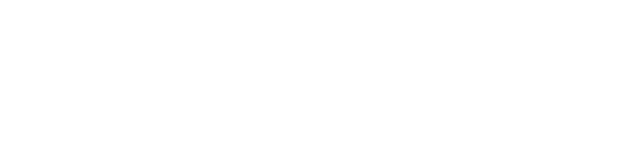
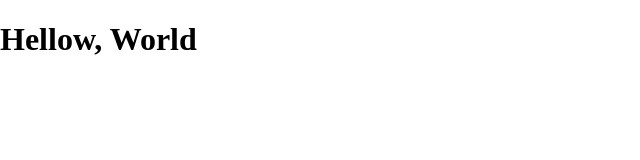
Before and after one commit to Kudzo90/template-text, a plain HTML site: page index.html in a window 1280 px wide. Shown: the whole page, without its empty margins (0-640 px from the left). Drawn offline with Linux system fonts and the light colour scheme.

Commit message:
hellow world

```diff
--- a/index.html
+++ b/index.html
@@ -13,7 +13,7 @@
     <link rel="stylesheet" href="style.css">
 </head>
 <body>
-
+    <h1>Hellow, World</h1>
     <!-- Script -->
     <script src="script.js"></script>
 </body>
```
